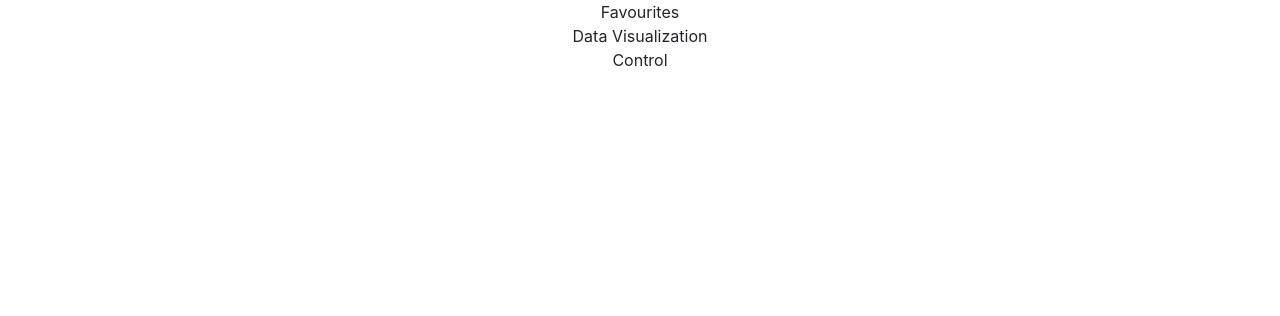
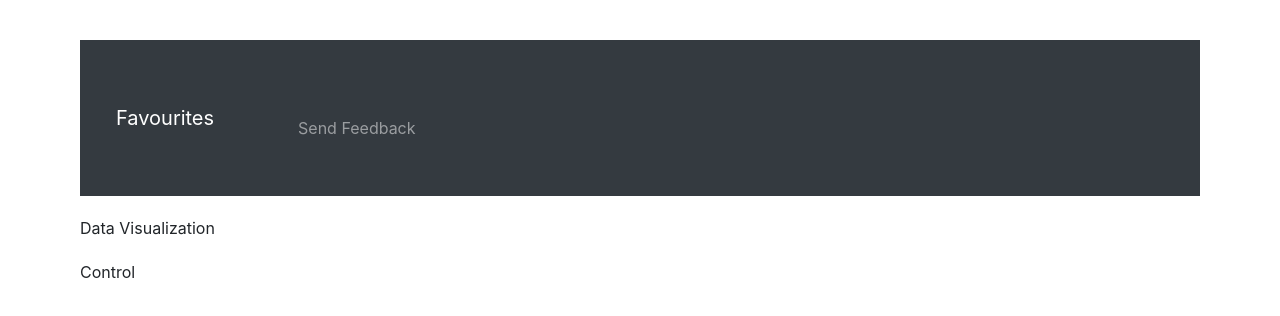
Before and after one commit to sanketbagad/SyrenProject1, a React (Create React App) app: page / in a window 1280 px wide. Shown: the top 316 px of the page. Built offline with nearby package versions, Linux system fonts and the light colour scheme.

Commit message:
Fontawesome and fav sextion

```diff
--- a/public/index.html
+++ b/public/index.html
@@ -16,6 +16,7 @@
   integrity="sha384-B0vP5xmATw1+K9KRQjQERJvTumQW0nPEzvF6L/Z6nronJ3oUOFUFpCjEUQouq2+l"
   crossorigin="anonymous"
 />
+<link rel="stylesheet" href="https://cdnjs.cloudflare.com/ajax/libs/font-awesome/6.0.0-beta2/css/all.min.css" integrity="sha512-YWzhKL2whUzgiheMoBFwW8CKV4qpHQAEuvilg9FAn5VJUDwKZZxkJNuGM4XkWuk94WCrrwslk8yWNGmY1EduTA==" crossorigin="anonymous" referrerpolicy="no-referrer" />
 
     <link rel="manifest" href="%PUBLIC_URL%/manifest.json" />
     <!--
--- a/src/App.css
+++ b/src/App.css
@@ -1,38 +1,4 @@
-.App {
-  text-align: center;
+*{
+  margin: 20px;
+
 }
-
-.App-logo {
-  height: 40vmin;
-  pointer-events: none;
-}
-
-@media (prefers-reduced-motion: no-preference) {
-  .App-logo {
-    animation: App-logo-spin infinite 20s linear;
-  }
-}
-
-.App-header {
-  background-color: #282c34;
-  min-height: 100vh;
-  display: flex;
-  flex-direction: column;
-  align-items: center;
-  justify-content: center;
-  font-size: calc(10px + 2vmin);
-  color: white;
-}
-
-.App-link {
-  color: #61dafb;
-}
-
-@keyframes App-logo-spin {
-  from {
-    transform: rotate(0deg);
-  }
-  to {
-    transform: rotate(360deg);
-  }
-}
--- a/src/Sections/Favourites/Favourites.js
+++ b/src/Sections/Favourites/Favourites.js
@@ -1,10 +1,17 @@
 import React from 'react'
-
+import { Navbar, Nav } from 'react-bootstrap';
 const Favourites = () => {
     return (
-        <div>
-            Favourites
-        </div>
+
+        <Navbar collapseOnSelect expand="lg" bg="dark" variant="dark">
+  <Navbar.Brand href="#home">Favourites</Navbar.Brand>
+  <Navbar.Toggle aria-controls="responsive-navbar-nav" />
+  <Navbar.Collapse id="responsive-navbar-nav">
+    <Nav>
+      <Nav.Link href="#deets">Send Feedback</Nav.Link>
+    </Nav>
+  </Navbar.Collapse>
+</Navbar>
     )
 }
 
```
